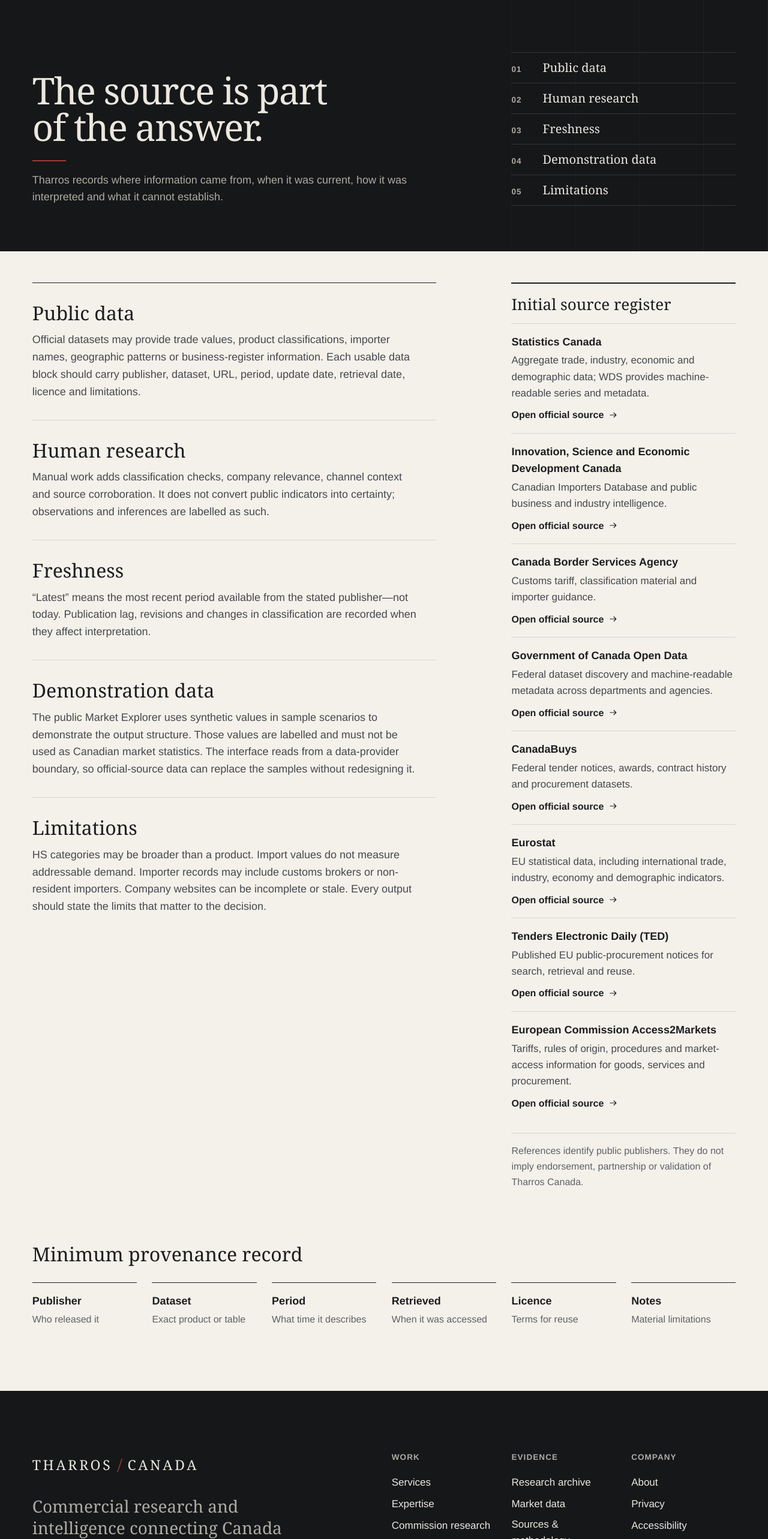
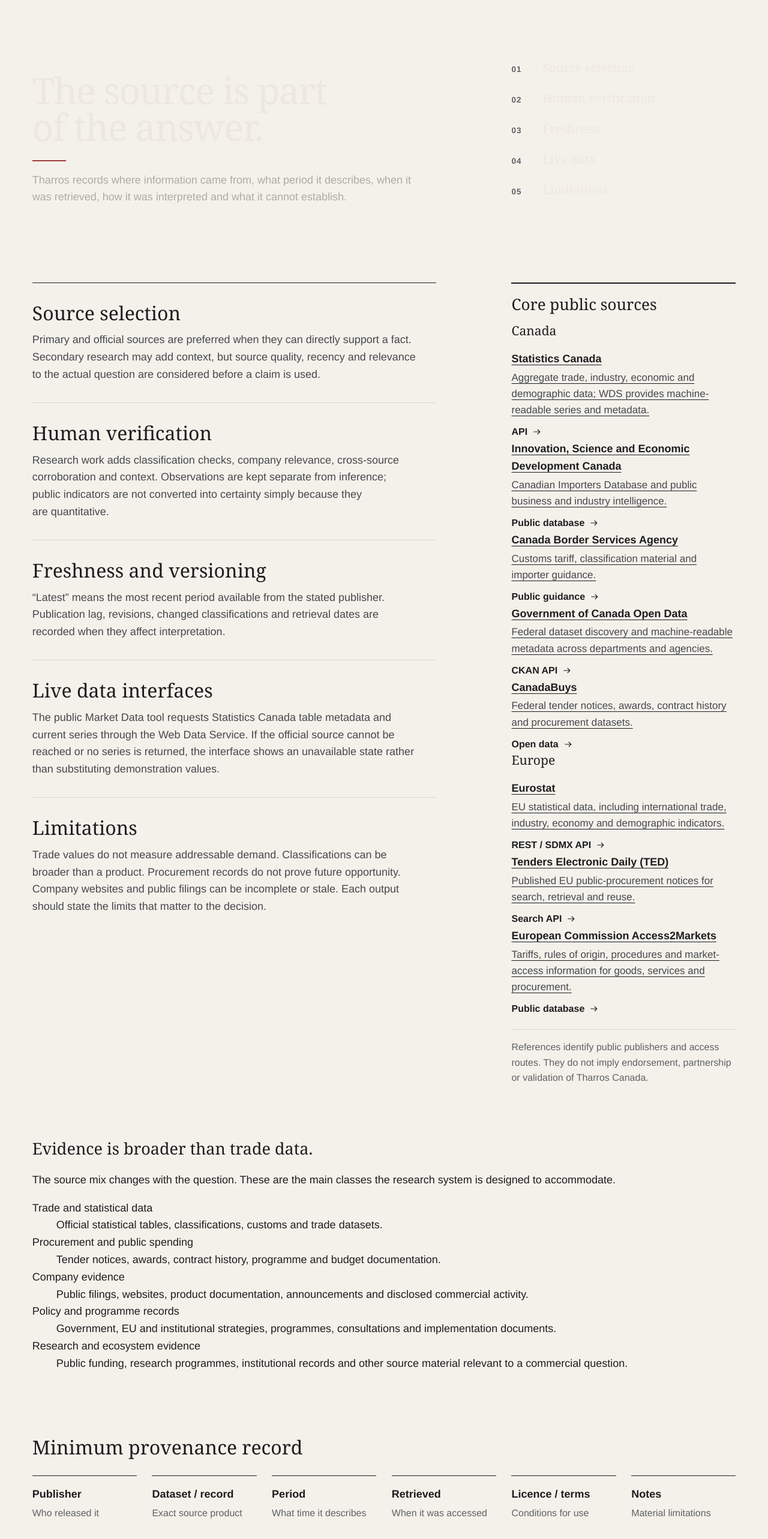
Before and after one commit to TharrosDev/TharrosCananda, a Next.js app: page /methodology in a window 1280 px wide. Shown: the part 80-2646 px from the top of the page at 60% size. Built offline with nearby package versions, Linux system fonts and the light colour scheme; no server answers.

Commit message:
refine: make methodology genuinely Canada-Europe and source-led

```diff
--- a/src/app/methodology/page.tsx
+++ b/src/app/methodology/page.tsx
@@ -5,25 +5,88 @@ import { publicSources } from "@/data/sources";
 
 export const metadata: Metadata = {
   title: "Sources & Methodology",
-  description: "How Tharros Canada attributes, dates, interprets and limits public-source market intelligence.",
+  description: "How Tharros Canada selects, dates, attributes, interprets and limits public-source commercial intelligence.",
   alternates: { canonical: "/methodology" },
 };
+
+const evidenceClasses = [
+  ["Trade and statistical data", "Official statistical tables, classifications, customs and trade datasets."],
+  ["Procurement and public spending", "Tender notices, awards, contract history, programme and budget documentation."],
+  ["Company evidence", "Public filings, websites, product documentation, announcements and disclosed commercial activity."],
+  ["Policy and programme records", "Government, EU and institutional strategies, programmes, consultations and implementation documents."],
+  ["Research and ecosystem evidence", "Public funding, research programmes, institutional records and other source material relevant to a commercial question."],
+] as const;
 
 export default function MethodologyPage() {
   return (
     <>
-      <PageHero index={[{ label: "Public data", href: "#public-data" }, { label: "Human research", href: "#human-research" }, { label: "Freshness", href: "#freshness" }, { label: "Demonstration data", href: "#demonstration-data" }, { label: "Limitations", href: "#limitations" }]} title="The source is part of the answer." description="Tharros records where information came from, when it was current, how it was interpreted and what it cannot establish." />
+      <PageHero
+        variant="document"
+        index={[
+          { label: "Source selection", href: "#source-selection" },
+          { label: "Human verification", href: "#human-research" },
+          { label: "Freshness", href: "#freshness" },
+          { label: "Live data", href: "#live-data" },
+          { label: "Limitations", href: "#limitations" },
+        ]}
+        title="The source is part of the answer."
+        description="Tharros records where information came from, what period it describes, when it was retrieved, how it was interpreted and what it cannot establish."
+      />
       <section className="section methodology-grid">
         <div className="methodology-main">
-          <article id="public-data"><h2>Public data</h2><p>Official datasets may provide trade values, product classifications, importer names, geographic patterns or business-register information. Each usable data block should carry publisher, dataset, URL, period, update date, retrieval date, licence and limitations.</p></article>
-          <article id="human-research"><h2>Human research</h2><p>Manual work adds classification checks, company relevance, channel context and source corroboration. It does not convert public indicators into certainty; observations and inferences are labelled as such.</p></article>
-          <article id="freshness"><h2>Freshness</h2><p>“Latest” means the most recent period available from the stated publisher—not today. Publication lag, revisions and changes in classification are recorded when they affect interpretation.</p></article>
-          <article id="demonstration-data"><h2>Demonstration data</h2><p>The public Market Explorer uses synthetic values in sample scenarios to demonstrate the output structure. Those values are labelled and must not be used as Canadian market statistics. The interface reads from a data-provider boundary, so official-source data can replace the samples without redesigning it.</p></article>
-          <article id="limitations"><h2>Limitations</h2><p>HS categories may be broader than a product. Import values do not measure addressable demand. Importer records may include customs brokers or non-resident importers. Company websites can be incomplete or stale. Every output should state the limits that matter to the decision.</p></article>
+          <article id="source-selection">
+            <h2>Source selection</h2>
+            <p>Primary and official sources are preferred when they can directly support a fact. Secondary research may add context, but source quality, recency and relevance to the actual question are considered before a claim is used.</p>
+          </article>
+          <article id="human-research">
+            <h2>Human verification</h2>
+            <p>Research work adds classification checks, company relevance, cross-source corroboration and context. Observations are kept separate from inference; public indicators are not converted into certainty simply because they are quantitative.</p>
+          </article>
+          <article id="freshness">
+            <h2>Freshness and versioning</h2>
+            <p>“Latest” means the most recent period available from the stated publisher. Publication lag, revisions, changed classifications and retrieval dates are recorded when they affect interpretation.</p>
+          </article>
+          <article id="live-data">
+            <h2>Live data interfaces</h2>
+            <p>The public Market Data tool requests Statistics Canada table metadata and current series through the Web Data Service. If the official source cannot be reached or no series is returned, the interface shows an unavailable state rather than substituting demonstration values.</p>
+          </article>
+          <article id="limitations">
+            <h2>Limitations</h2>
+            <p>Trade values do not measure addressable demand. Classifications can be broader than a product. Procurement records do not prove future opportunity. Company websites and public filings can be incomplete or stale. Each output should state the limits that matter to the decision.</p>
+          </article>
         </div>
-        <aside className="source-register"><h2>Initial source register</h2>{publicSources.map((source) => <a key={source.publisher} href={source.url} target="_blank" rel="noreferrer"><strong>{source.publisher}</strong><span>{source.purpose}</span><small>Open official source <ArrowIcon /><span className="sr-only"> (opens in a new tab)</span></small></a>)}<p>References identify public publishers. They do not imply endorsement, partnership or validation of Tharros Canada.</p></aside>
+        <aside className="source-register">
+          <h2>Core public sources</h2>
+          {["Canada", "Europe"].map((region) => (
+            <div className="source-region" key={region}>
+              <h3>{region}</h3>
+              {publicSources.filter((source) => source.region === region).map((source) => (
+                <a key={source.publisher} href={source.url} target="_blank" rel="noreferrer">
+                  <strong>{source.publisher}</strong>
+                  <span>{source.purpose}</span>
+                  <small>{source.access} <ArrowIcon /><span className="sr-only"> (opens in a new tab)</span></small>
+                </a>
+              ))}
+            </div>
+          ))}
+          <p>References identify public publishers and access routes. They do not imply endorsement, partnership or validation of Tharros Canada.</p>
+        </aside>
       </section>
-      <section className="section provenance-model"><h2>Minimum provenance record</h2><dl><div><dt>Publisher</dt><dd>Who released it</dd></div><div><dt>Dataset</dt><dd>Exact product or table</dd></div><div><dt>Period</dt><dd>What time it describes</dd></div><div><dt>Retrieved</dt><dd>When it was accessed</dd></div><div><dt>Licence</dt><dd>Terms for reuse</dd></div><div><dt>Notes</dt><dd>Material limitations</dd></div></dl></section>
+      <section className="section evidence-classes">
+        <div><h2>Evidence is broader than trade data.</h2><p>The source mix changes with the question. These are the main classes the research system is designed to accommodate.</p></div>
+        <dl>{evidenceClasses.map(([term, description]) => <div key={term}><dt>{term}</dt><dd>{description}</dd></div>)}</dl>
+      </section>
+      <section className="section provenance-model">
+        <h2>Minimum provenance record</h2>
+        <dl>
+          <div><dt>Publisher</dt><dd>Who released it</dd></div>
+          <div><dt>Dataset / record</dt><dd>Exact source product</dd></div>
+          <div><dt>Period</dt><dd>What time it describes</dd></div>
+          <div><dt>Retrieved</dt><dd>When it was accessed</dd></div>
+          <div><dt>Licence / terms</dt><dd>Conditions for use</dd></div>
+          <div><dt>Notes</dt><dd>Material limitations</dd></div>
+        </dl>
+      </section>
     </>
   );
 }
```
